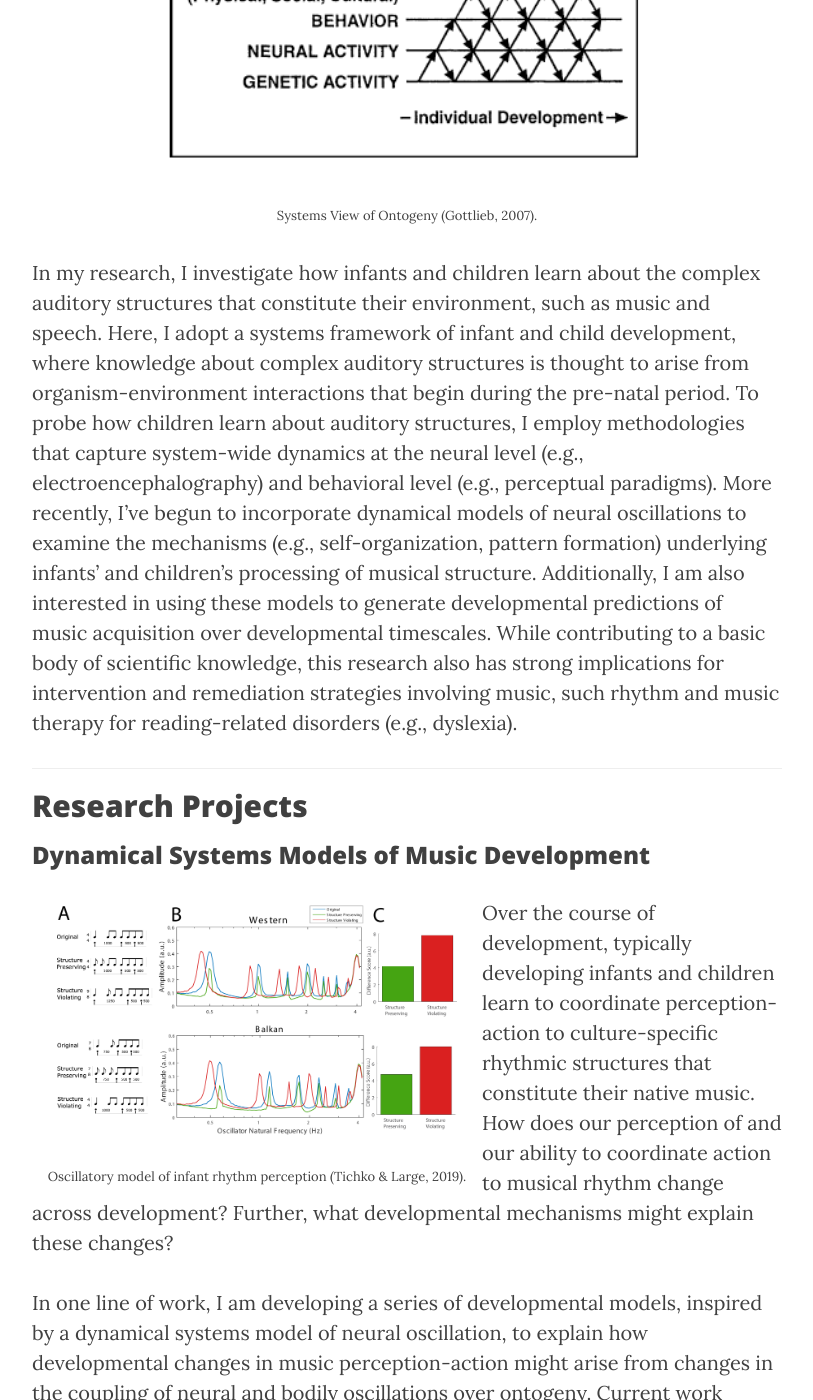
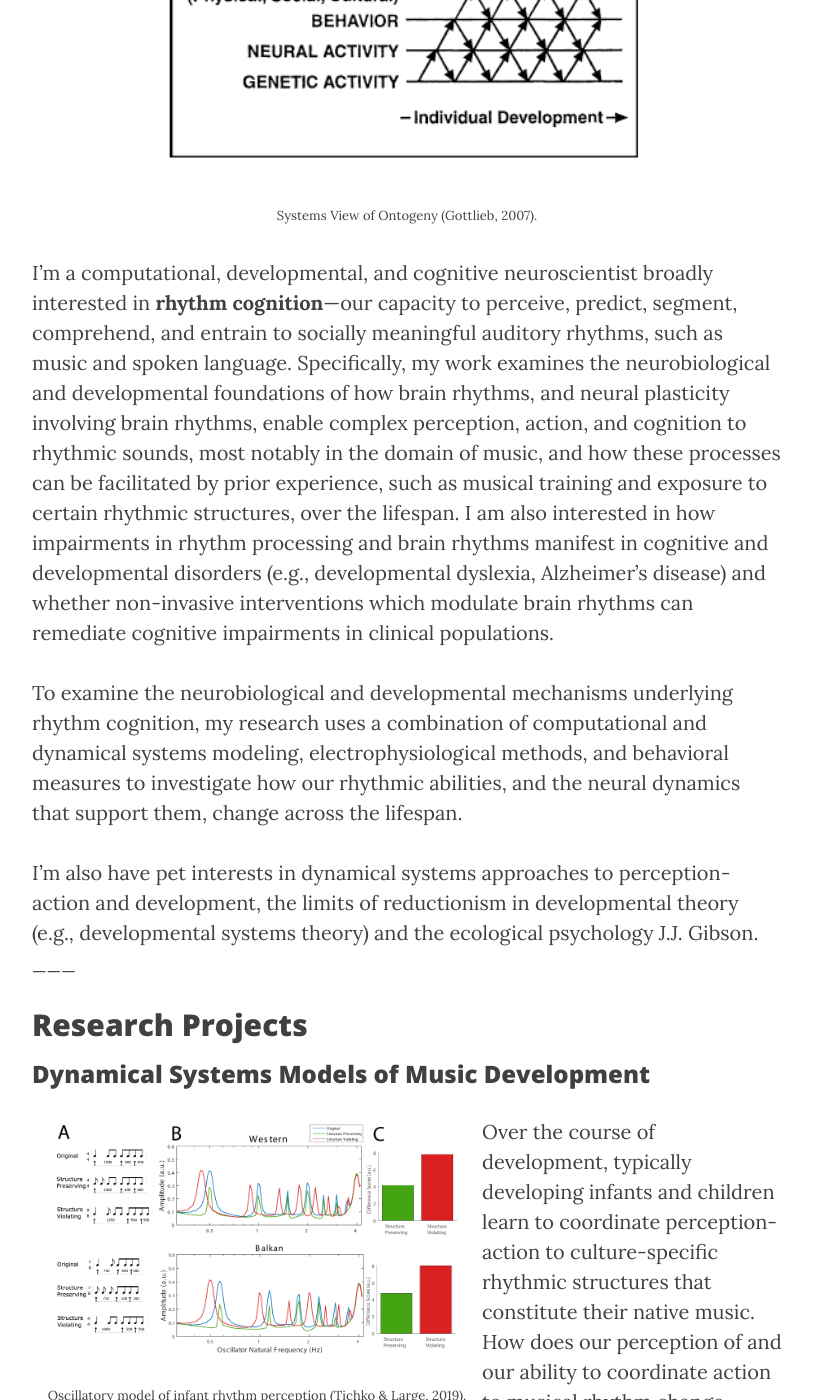
Before and after one commit to ptichko/ptichko.github.io, a Jekyll site: the page built from 3_research.md, in a window 1280 px wide and 1400 px high, scrolled down 838 px. Shown: the whole window, without its empty margins (233-1046 px from the left). Built offline with Jekyll 4.4.1, drawn with Linux system fonts in a browser that asks for light colours; nearby versions of some CDN libraries; some of the changed text lies outside the part shown.

Commit message:
updated personal website

```diff
--- a/3_research.md
+++ b/3_research.md
@@ -16,8 +16,11 @@ Click for my [google scholar](https://scholar.google.com/citations?user=HYUPaSIA
         </figcaption>
 </figure></center>
 
-In my research, I investigate how infants and children learn about the complex auditory structures that constitute their environment, such as music and speech. Here, I adopt a systems framework of infant and child development, where knowledge about complex auditory structures is thought to arise from organism-environment interactions that begin during the pre-natal period. To probe how children learn about auditory structures, I employ methodologies that capture system-wide dynamics at the neural level (e.g., electroencephalography) and behavioral level (e.g., perceptual paradigms). More recently, I’ve begun to incorporate dynamical models of neural oscillations to examine the mechanisms (e.g., self-organization, pattern formation) underlying infants’ and children’s processing of musical structure. Additionally, I am also interested in using these models to generate developmental predictions of music acquisition over developmental timescales. While contributing to a basic body of scientific knowledge, this research also has strong implications for intervention and remediation strategies involving music, such rhythm and music therapy for reading-related disorders (e.g., dyslexia).
+I’m a computational, developmental, and cognitive neuroscientist broadly interested in **rhythm cognition**—our capacity to perceive, predict, segment, comprehend, and entrain to socially meaningful auditory rhythms, such as music and spoken language. Specifically, my work examines the neurobiological and developmental foundations of how brain rhythms, and neural plasticity involving brain rhythms, enable complex perception, action, and cognition to rhythmic sounds, most notably in the domain of music, and how these processes can be facilitated by prior experience, such as musical training and exposure to certain rhythmic structures, over the lifespan. I am also interested in how impairments in rhythm processing and brain rhythms manifest in cognitive and developmental disorders (e.g., developmental dyslexia, Alzheimer’s disease) and whether non-invasive interventions which modulate brain rhythms can remediate cognitive impairments in clinical populations.
 
+To examine the neurobiological and developmental mechanisms underlying rhythm cognition, my research uses a combination of computational and dynamical systems modeling, electrophysiological methods, and behavioral measures to investigate how our rhythmic abilities, and the neural dynamics that support them, change across the lifespan.
+
+I'm also have pet interests in dynamical systems approaches to perception-action and development, the limits of reductionism in developmental theory (e.g., developmental systems theory) and the ecological psychology J.J. Gibson.
 ___
 
 ## Research Projects
@@ -50,10 +53,24 @@ In a seperate line of work, I am investigating phase-locked responses in the aud
 
 ___
 
+### Music-Based Interventions for Dementia and Cognitive Decline
+
+<div class="left_figure"><figure>
+	<img src="/img/GammaMBIs.png" alt="Gamma Music-Based Interventions (Gamma-MBIs)" style="float: left" width="400" hspace="25" vspace="25" />
+	<figcaption>
+		<font size="2"><i> Schematic of the proposed effects of Gamma-MBIs on dementia-related pathophysiologies (Tichko, Kim, Large, and Loui, in press).</i></font>
+	</figcaption>
+</figure></div>
+
+Recently, I've become interested in how the rhythmic properties of music can be leveraged as a non-invasive form of brain stimulation. My colleagues and I are currently developing a non-invasive music-based intervention for treating dementia and cognitive decline during aging that uses both natural music and visual Gamma stimulation to target biomarkers of dementia and improve cognition.
+
+___
+
+
 ## Scientific Outreach
 
 ### Neural Symphony
 
-In collaboration with my colleague (and former PhD adviser!) Erika Skoe, I created a sample library of neural responses that are mapped to the piano keyboard. The project, called [Neural Symphony](https://skoelab.uconn.edu/neural-symphony/), enables anyone to produce, play, and compose music using the unique timbre of the brain.
+In collaboration with my colleague (and former PhD adviser) Erika Skoe, I created a sample library of neural responses that are mapped to the piano keyboard. The project, called [Neural Symphony](https://skoelab.uconn.edu/neural-symphony/), enables anyone to produce, play, and compose music using the unique timbre of the brain.
 
 In my teaching, I've found that this project is an excellent demonstration of phase-locking dynamics in the auditory system and illustrates how the "arts" and the "sciences" can be beautifully united. The project was also featured on an episode of the University of Connecticut's podcast. You can listen [here](https://uconn.edu/uconn360-podcast/episode-3-play-us-a-song-youre-the-piano-brain/).
```
Also changed, not shown: 1_about.md (+1 -3 lines), img/GammaMBIs.png (added).
